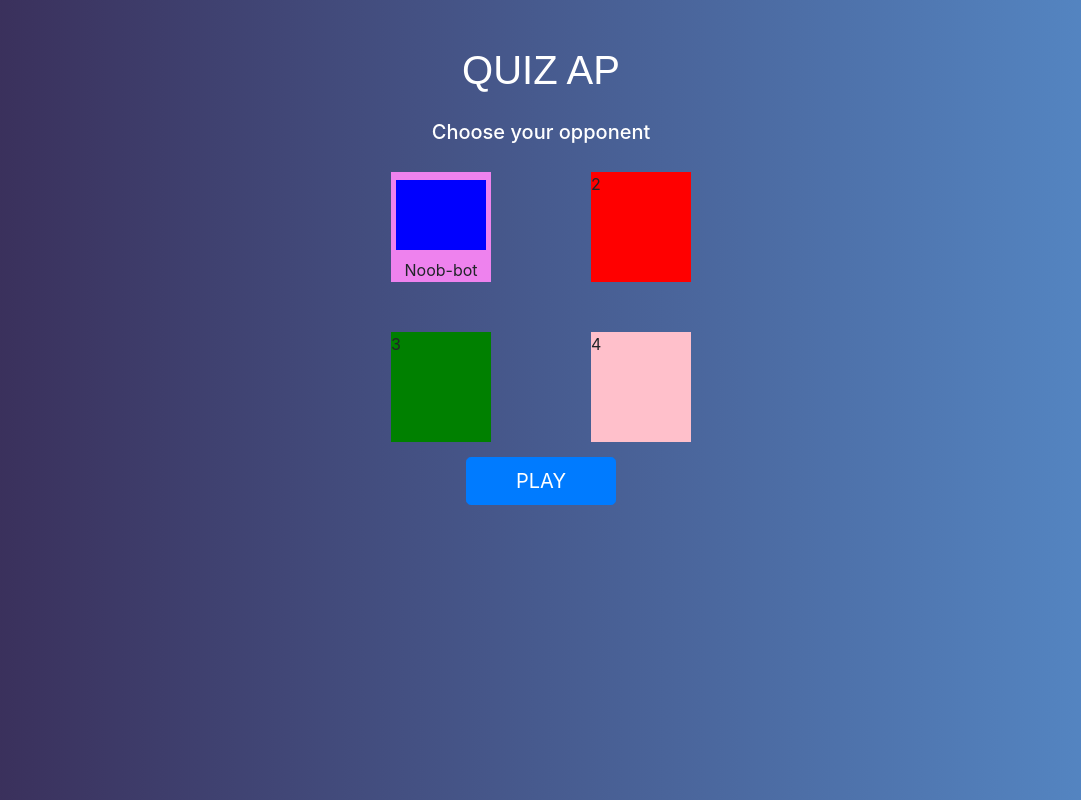
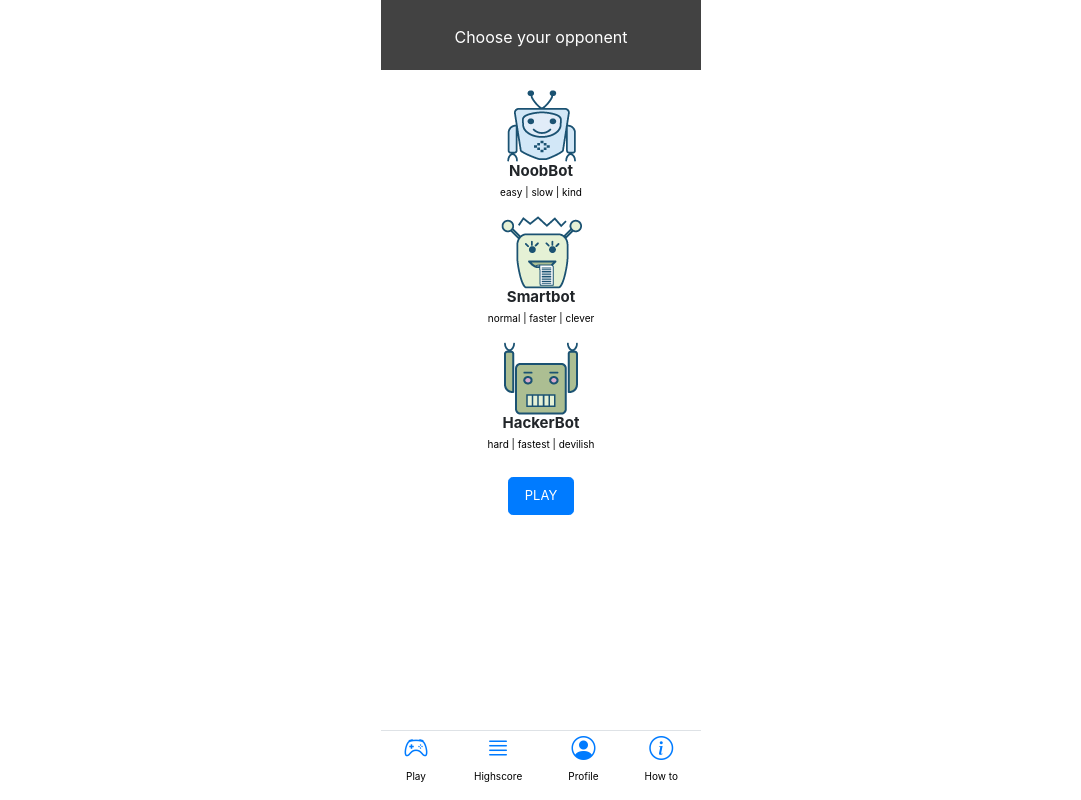
Before and after one commit to linnalessandra/Quiz-App, a plain HTML site: page opponent.html in a window 1280 px wide. Shown: the whole page, without its empty margins (99-1180 px from the left). Drawn offline with nearby package versions, Linux system fonts and the light colour scheme; a web font is replaced by a local one.

Commit message:
opponent page and startpage

```diff
--- a/index.css
+++ b/index.css
@@ -3,41 +3,70 @@
 }
 
 body {
-    margin: 0;
-}
-
-header {
-    font-size: 80px;
-    display: flex;
-    justify-content: center;
-    align-items: center;
-    margin-top: 110px;
-    font-family: 'Notable', sans-serif;
-    color: white;
-}
-
-#buttonDiv {
+    background-color: white;
     display: flex;
     justify-content: center;
     align-items: center;
     flex-direction: column;
+}
+
+
+header {
+    background-color: #424242;
+    display: flex;
+    align-items: center;
+    justify-content: center;
+    color: white;
+    width: 320px;
+    height: 70px;
+    padding-top: 0.25em;
+}
+
+h4 {
+    color: white;
+    font-family: 'Notable', sans-serif;
+    font-size: 45px;
     margin-top: 10px;
+}
+
+
+
+.buttonDiv {
+    display: flex;
+    justify-content: center;
+    align-items: center;
+    flex-direction: column;
+    width: 320px;
+    height: 480px;
 }
 
 .btn-primary {
     margin: 10px;
-    max-width: 200px;
-    min-width: 200px;
+    max-width: 170px;
+    min-width: 170px;
+    font-size: 15px;
 }
 
 h6 {
     font-size: 12px;
-    margin: 10px;
-    color: white;
+    color:white;
 }
 
+footer {
+    width: 320px;
+    display: flex;
+    align-items: center;
+    justify-content: center;
+    margin-top: 4em;
+    position: absolute;
+    bottom: 0px;
+    background-color: #424242;
+    height: 50px;
+}
+
+
 #grad1 {
-    height: 200px;
+    height: 490px;
     background-color: rgb(32, 25, 119); /* For browsers that do not support gradients */
     background-image: linear-gradient(to right, rgb(56, 41, 83) , rgb(86, 140, 202));
   }
--- a/opponent.css
+++ b/opponent.css
@@ -3,18 +3,24 @@
 }
 
 body {
-    margin: 0;
-    justify-content: center;
-}
-
-header {
-    font-size: 40px;
+    background-color: white;
     display: flex;
     justify-content: center;
     align-items: center;
-    margin-top: 40px;
-    font-family: 'Notable', sans-serif;
+    flex-direction: column;
+}
+
+
+
+header {
+    background-color: #424242;
+    display: flex;
+    align-items: center;
+    justify-content: center;
     color: white;
+    width: 320px;
+    height: 70px;
+    padding-top: 0.25em;
 }
 
 h4 {
@@ -22,7 +28,7 @@ h4 {
     display: flex;
     justify-content: center;
     align-items: center;
-    margin-top: 20px;
+    margin-top: 10px;
     color: white;
 }
 
@@ -35,9 +41,8 @@ h4 {
 }
 
 .btn-primary {
-    margin: 10px;
-    max-width: 150px;
-    min-width: 150px;
+    font-size: 13px;
+    margin: 15px;
 }
 
 main {
@@ -46,61 +51,101 @@ main {
     flex-wrap: wrap;
 }
 
+
 #opponentDiv {
     display: flex;
-    justify-content: space-between;
-    margin-top: 20px;
-    flex-wrap: wrap;
-    height: 265px;
-    width: 300px;
+    align-items: center;
+    margin-top: 10px;
+    flex-direction: column;
+    width: 320px;
+    background-color: white;
 }
 
+
+/* NoobBot */
 #opponentOne {
     display: flex;
     align-items: flex-end;
     flex-wrap: wrap;
     justify-content: center;
-    background-color: violet;
-    width: 100px;
+    width: 120px;
+    margin-top: 10px;
+
+}
+
+#oppPicOne {
+    height: 70px;
+    /* margin-top: 2px; */
+    justify-content: center;
+
+}
+
+p {
+    font-size: 10px;
+
+}
+
+#oppText {
+    text-align: center;
+    font-size: 15px;
+}
+
+/* smartBot */
+#opponentTwo {
+    display: flex;
+    align-items: flex-end;
+    flex-wrap: wrap;
+    justify-content: center;
+    width: 120px;
+}
+
+#oppPicTwo {
+    height: 70px;
+    justify-content: center;
+    align-items: center;
+}
+
+/* hackerBot */
+#opponentThree {
+    display: flex;
+    align-items: flex-end;
+    flex-wrap: wrap;
+    justify-content: center;
+    width: 120px;
     height: 110px;
 }
 
-#oppPic {
-    background-color: blue;
-    width: 90px;
+#oppPicThree {
     height: 70px;
+    justify-content: center;
+
 }
 
-#opponentTwo {
-    background-color: red;
-    width: 100px;
-    height: 110px;
+footer {
+    width: 320px;
+    display: flex;
+    align-items: center;
+    justify-content: center;
+    margin-top: 4em;
+    position: absolute;
+    bottom: 0px;
 }
 
-#opponentDivTwo {
-    display: flex;
-    justify-content: space-between;
-    margin-top: 50px;
-    height: 265px;
-    width: 300px;
+p {
+    color: black;
+    margin-top: 0.25em;
+}
+h4 {
+    font-size: 1.25em;
 }
 
-#opponentThree {
-    background-color: green;
-    width: 100px;
-    height: 110px;
-}
-
-#opponentFour {
-    background-color: pink;
-    width: 100px;
-    height: 110px;
+h5 {
+    font-size: 1em;
 }
 
 
-
-#grad1 {
+/* #grad1 {
     height: 200px;
     background-color: rgb(32, 25, 119); /* For browsers that do not support gradients */
-    background-image: linear-gradient(to right, rgb(56, 41, 83) , rgb(86, 140, 202));
-  }
+    /* background-image: */ /* linear-gradient(to right, rgb(56, 41, 83) , rgb(86, 140, 202));
+  } */
--- a/opponent.html
+++ b/opponent.html
@@ -10,47 +10,97 @@
     <script src="https://kit.fontawesome.com/2ab6c683d8.js" crossorigin="anonymous"></script>
     <link rel="preconnect" href="https://fonts.gstatic.com">
     <link href="https://fonts.googleapis.com/css2?family=Notable&display=swap" rel="stylesheet">
-
+    <link rel="stylesheet" href="https://cdn.jsdelivr.net/npm/bootstrap-icons@1.3.0/font/bootstrap-icons.css">
     <link rel="stylesheet" href="opponent.css">
     <title>Startpage</title>
 </head>
 
-<body id="grad1">
+<body>
 
-    <header>QUIZ AP</header>
-    <h4>Choose your opponent</h4>
+    <header>
+        <div id="headerDiv">
+            Choose your opponent
+        </div>
 
+    </header>
     <main>
+
         <div id="opponentDiv">
+
+            <!-- #1 -->
             <div id="opponentOne">
-                <div id="oppPic">
-
+                <div id="boxNoob">
+                    <div id="oppPicOne">
+                    <img src="assets/normalbot.png">
+                     </div>
                 </div>
                 <div id="oppText">
-                    Noob-bot
+                    <b>NoobBot</b><br>
+                    <p>easy | slow | kind</p>
                 </div>
             </div>
 
+            <!-- #2  -->
             <div id="opponentTwo">
-                2
+                <div id="boxNoob">
+                    <div id="oppPicTwo">
+                        <img src="assets/smartbot.png">
+                     </div>
+                </div>
+                <div id="oppText">
+                    <b>Smartbot</b><br>
+                    <p>normal | faster | clever</p>
+                </div>
             </div>
+
+            <div id="opponentThree">
+                <div id="boxNoob">
+                    <div id="oppPicThree">
+                        <img src="assets/hackerbot.png">
+                     </div>
+                </div>
+                <div id="oppText">
+                    <b>HackerBot</b><br>
+                    <p>hard | fastest | devilish</p>
+                </div>
+            </div>
+
+            <div id="buttonDiv">
+                <button type="button" class="btn btn-primary btn-lg">PLAY</button>
+            </div>
+
+            <footer class="justify-content-around border-top bg-white">
+
+                <div class="d-flex flex-column align-items-center">
+                    <a href="game.html" class="link-dark"><i class="bi bi-controller" title="Play" style="font-size: 1.5rem;"></i></a>
+                    <p class="text-center">Play</p>
+                </div>
+
+                <div class="d-flex flex-column align-items-center">
+                    <a href="highscore.html" class="link-dark"><i class="bi bi-justify" title="Highscore" style="font-size: 1.5rem;"></i></a>
+                    <p class="text-center">Highscore</p>
+                </div>
+
+                <div class="d-flex flex-column align-items-center">
+                    <a href="profile.html" class="link-dark"><i class="bi bi-person-circle" title="Profile" style="font-size: 1.5rem;"></i></a>
+                    <p class="text-center">Profile</p>
+                </div>
+
+                <div class="d-flex flex-column align-items-center">
+                    <a href="how-to.html" class="link-dark"><i class="bi bi-info-circle" title="How to" style="font-size: 1.5rem;"></i></a>
+                    <p class="text-center">How to</p>
+                </div>
+
+            </footer>
+
+        </div>
 
 
 
-            <div id="opponentDivTwo">
-                <div id="opponentThree">
-                    3
-                </div>
+        </div>
 
-                <div id="opponentFour">
-                    4
-                </div>
-            </div>
-        </div>
+
     </main>
-    <div id="buttonDiv">
-        <button type="button" class="btn btn-primary btn-lg">PLAY</button>
-    </div>
 
 
     <!-- bootstrap-kod -->
```
Also changed, not shown: index.html (+22 -4 lines).
